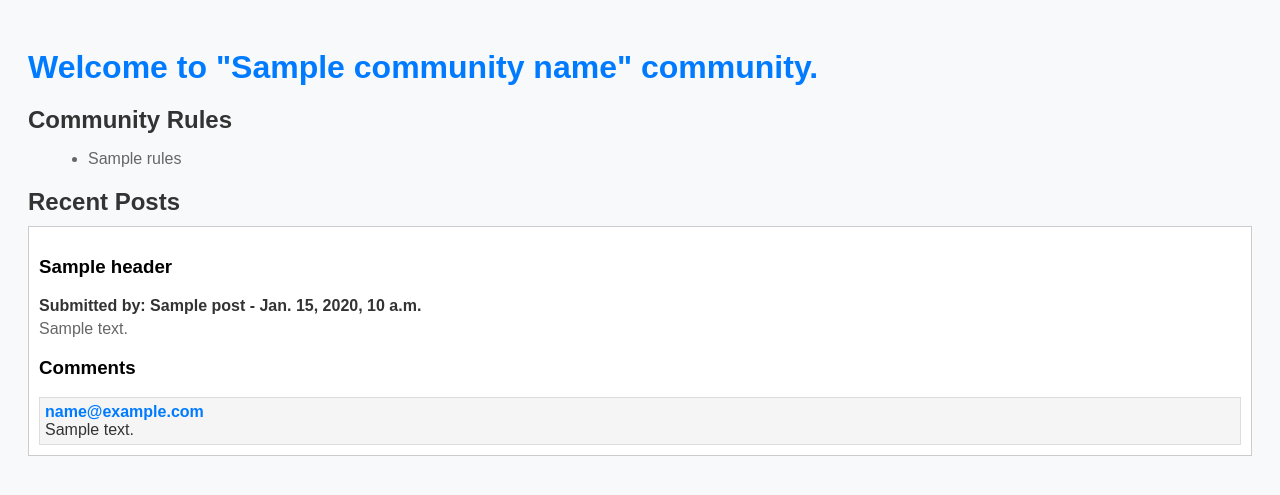
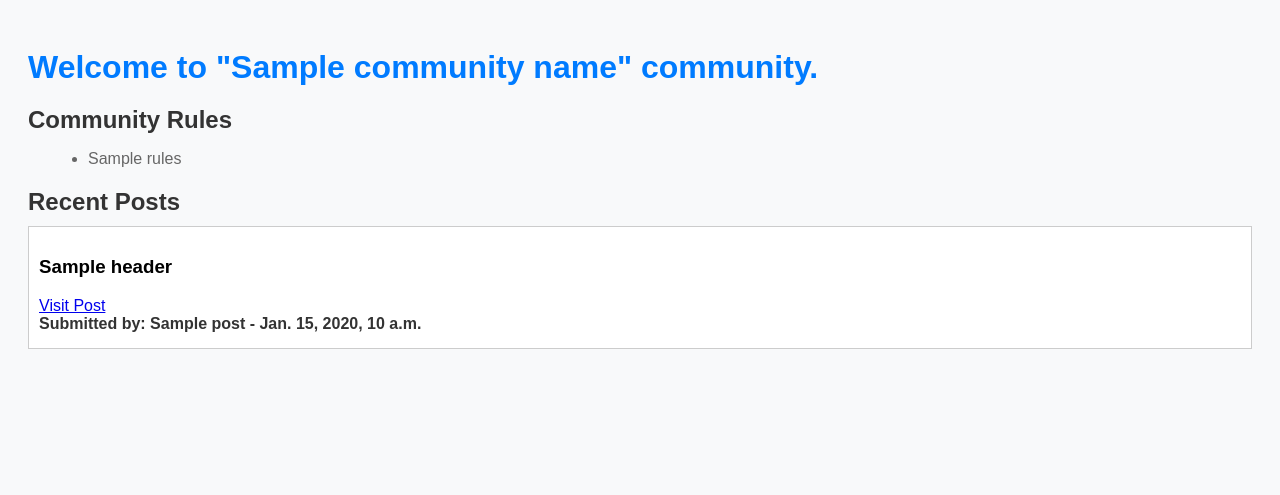
Before and after one commit to elifdonmez/SWE-573-Community-Specific-Info_Man-Sys, a Django app: template mysite/communityinfo/templates/join-community.html in a window 1280 px wide. Shown: the top 495 px of the page. Run offline with Django 4.2, Linux system fonts and the light colour scheme; the template is opened without the code that fills it: most values are stand-ins (such as "Sample title", 1, 10 or a date in 2020); data that the repository does not hold is empty.

Commit message:
Post Details: Post details are moved to post page

```diff
--- a/mysite/communityinfo/templates/home.html
+++ b/mysite/communityinfo/templates/home.html
@@ -132,7 +132,8 @@
         <div class="post">
             <div class="submitter-name">Community: {{ post.community_name }}</div>
             <div class="post-content">{{ post.header }}</div>
-            <div class="submitter-name">Posted by: {{ post.submitter_name }}</div>
+            <a href="{% url 'post' post_id=post.id %}">Visit Post</a>
+            <div class="submitter-name">Posted by: {{ post.submitter_name }} - {{ post.creation_date}}</div>
         </div>
         {% endfor %}
     </div>
--- a/mysite/communityinfo/templates/join-community.html
+++ b/mysite/communityinfo/templates/join-community.html
@@ -89,20 +89,8 @@
         {% for post in posts %}
         <div class="post">
             <h3>{{ post.header }}</h3>
+            <a href="{% url 'post' post_id=post.id %}">Visit Post</a>
             <div class="submitter-name">Submitted by: {{ post.submitter_name }}  - {{ post.creation_date}}</div>
-            <div class="post-content">{{ post.description }}</div>
-            <!-- Display comments for the current post -->
-            <div class="comments">
-                <h3>Comments</h3>
-                {% for comment in comments %}
-                    {% if comment.post_id == post.id %}
-                        <div class="comment">
-                            <div class="commenter-email">{{ comment.commenter_email }}</div>
-                            <div class="comment-content">{{ comment.comment_content }}</div>
-                        </div>
-                    {% endif %}
-                {% endfor %}
-            </div>
         </div>
         {% endfor %}
         <div>
--- a/mysite/communityinfo/templates/visit-community.html
+++ b/mysite/communityinfo/templates/visit-community.html
@@ -68,8 +68,8 @@
         {% for post in posts %}
             <div class="post">
                 <div class="post-content">{{ post.header }}</div>
+                <a href="{% url 'post' post_id=post.id %}">Visit Post</a>
                 <div class="submitter-name">Submitted by: {{ post.submitter_name }}  - {{ post.creation_date}}</div>
-                <a href="{% url 'post' post_id=post.id %}">Visit Post</a>
             </div>
         {% endfor %}
     </div>
```
